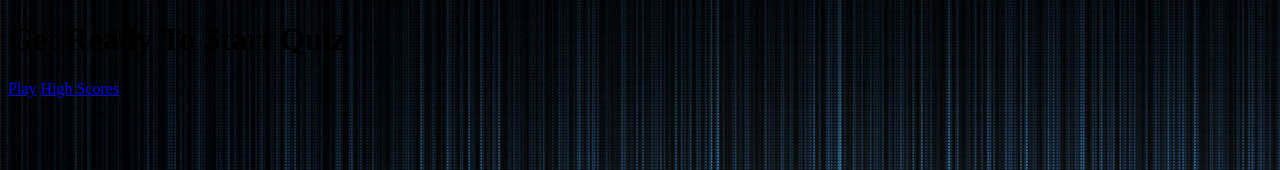
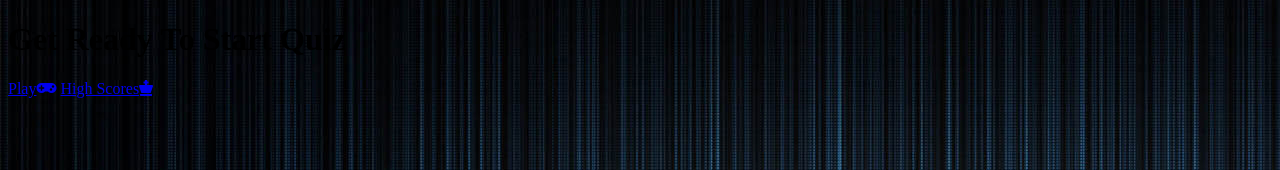
Before and after one commit to chris31roc/code-quiz, a plain HTML site: page index.html in a window 1280 px wide. Shown: the top 170 px of the page. Drawn offline with Linux system fonts and the light colour scheme.

Commit message:
addded font awesome icons to buttons and updated the stylesheet

```diff
--- a/index.html
+++ b/index.html
@@ -12,8 +12,8 @@
     <div class="contaienr">
         <div id="Home" class="flex-column flex-center">
             <h1>Get Ready To Start Quiz</h1>
-            <a href="/game.html" class="btn">Play</a>
-            <a href="/highscores.html" id="high-scores-btn" class="btn">High Scores</a>
+            <a href="/game.html" class="btn">Play<i class="fas fa-gamepad"></i></a>
+            <a href="/highscores.html" id="high-scores-btn" class="btn">High Scores<i class="fas fa-chess-king"></i></a>
         </div>
     </div>
 
--- a/styesheet.css
+++ b/styesheet.css
@@ -1,3 +1,4 @@
 body {
-    background-image: url("./Assets/hw4-quiz-page.jpg")
+    background-attachment: fixed;
+    background-image: url("/Assets/hw4-quiz-page.jpg");
 }
```
